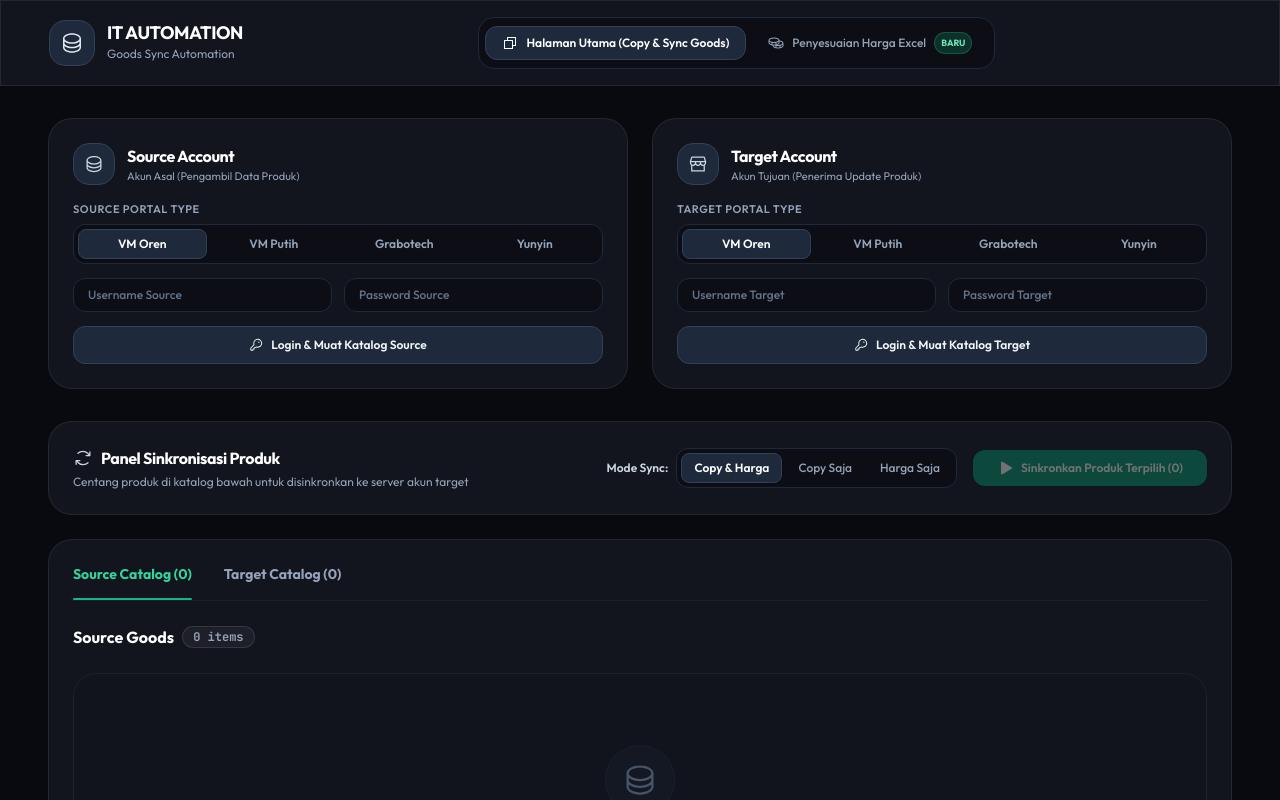
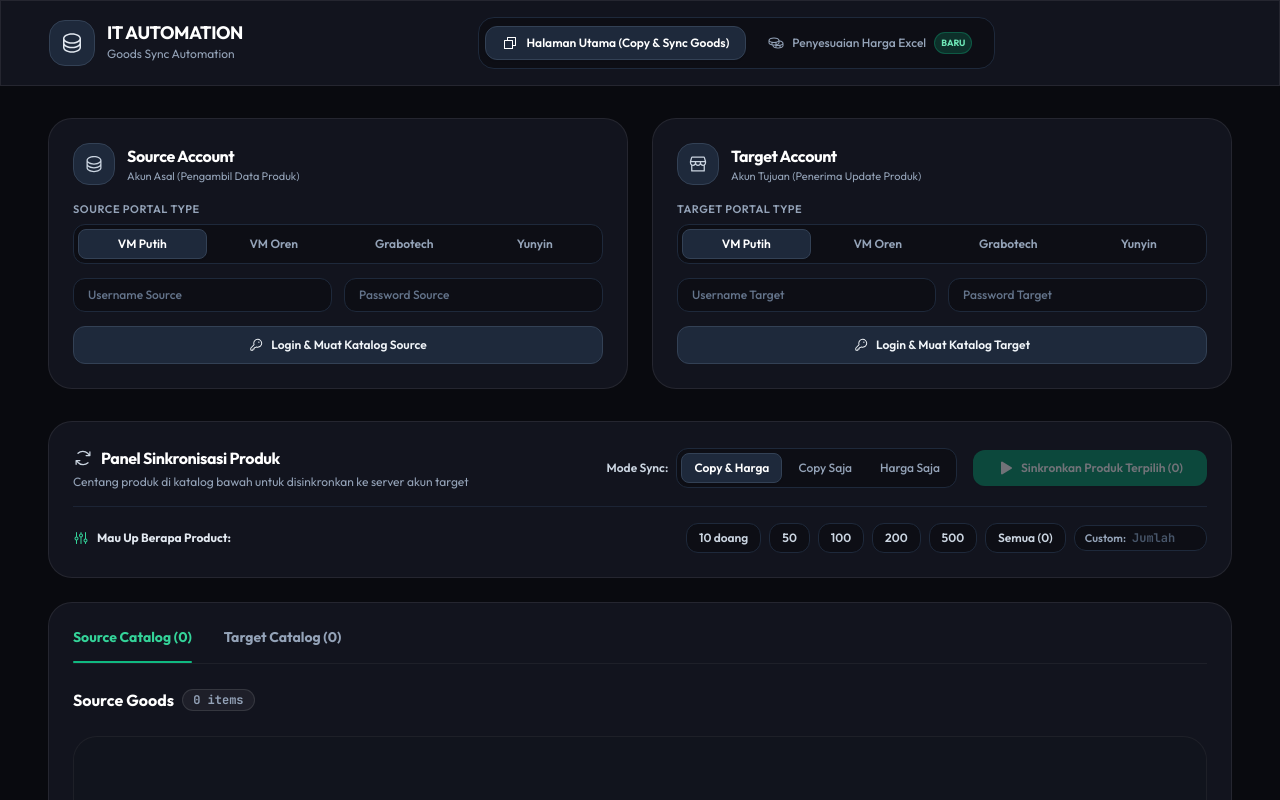
Before and after one commit to athuridha/tasmanjing, a React (Vite) app: page / in a window 1280 px wide. Shown: the top 800 px of the page. Built offline with nearby package versions, Linux system fonts and the light colour scheme.

Commit message:
feat: initialize App component with multi-account synchronization and Excel price adjustment features

```diff
--- a/src/App.jsx
+++ b/src/App.jsx
@@ -33,7 +33,7 @@ export default function App() {
   const [activeNavTab, setActiveNavTab] = useState('sync');
 
   // --- SOURCE ACCOUNT STATE ---
-  const [sourceType, setSourceType] = useState('main'); // 'main' (VM Oren), 'itspc' (VM Putih), 'grabotech' (Grabotech), 'yyvendor' (Yunyin)
+  const [sourceType, setSourceType] = useState('main'); // 'main' (VM Putih), 'itspc' (VM Oren), 'grabotech' (Grabotech), 'yyvendor' (Yunyin)
   const [sourceAccount, setSourceAccount] = useState('');
   const [sourcePwd, setSourcePwd] = useState('');
   const [sourceToken, setSourceToken] = useState('');
@@ -75,7 +75,7 @@ export default function App() {
   }, [sourceType]);
 
   // --- TARGET ACCOUNT STATE ---
-  const [targetType, setTargetType] = useState('main'); // Default to VM Oren ('main')
+  const [targetType, setTargetType] = useState('main'); // Default to VM Putih ('main')
   const [targetAccount, setTargetAccount] = useState('');
   const [targetPwd, setTargetPwd] = useState('');
   const [targetToken, setTargetToken] = useState('');
@@ -126,6 +126,8 @@ export default function App() {
 
   const [activeCatalogTab, setActiveCatalogTab] = useState('source'); // 'source' or 'target'
   const [selectedIds, setSelectedIds] = useState(new Set());
+  const [customLimit, setCustomLimit] = useState('');
+  const [activeLimitPreset, setActiveLimitPreset] = useState(null); // 10, 50, 100, 200, 500, 'all', 'custom', or null
 
   // Search & Category Filters
   const [searchQuery, setSearchQuery] = useState('');
@@ -426,6 +428,18 @@ export default function App() {
     });
   };
 
+  const handleSelectByLimit = (count) => {
+    const limit = parseInt(count, 10);
+    if (isNaN(limit) || limit <= 0) {
+      setSelectedIds(new Set());
+      setActiveLimitPreset(null);
+      return;
+    }
+    const selectedSlice = filteredGoods.slice(0, limit);
+    setSelectedIds(new Set(selectedSlice.map(g => g.uuid)));
+    setActiveLimitPreset(limit);
+  };
+
   // --- HANDLERS: SYNC GOODS TO TARGET ---
   const handleSyncGoods = async () => {
     if (isSyncing || selectedIds.size === 0 || !targetToken || !targetUser) return;
@@ -1041,7 +1055,7 @@ export default function App() {
                           : 'text-slate-400 hover:text-white'
                       }`}
                     >
-                      VM Oren
+                      VM Putih
                     </button>
                     <button
                       type="button"
@@ -1053,7 +1067,7 @@ export default function App() {
                           : 'text-slate-400 hover:text-white'
                       }`}
                     >
-                      VM Putih
+                      VM Oren
                     </button>
                     {!isVercel && (
                       <button
@@ -1195,7 +1209,7 @@ export default function App() {
                           : 'text-slate-400 hover:text-white'
                       }`}
                     >
-                      VM Oren
+                      VM Putih
                     </button>
                     <button
                       type="button"
@@ -1207,7 +1221,7 @@ export default function App() {
                           : 'text-slate-400 hover:text-white'
                       }`}
                     >
-                      VM Putih
+                      VM Oren
                     </button>
                     {!isVercel && (
                       <button
@@ -1375,11 +1389,103 @@ export default function App() {
                     type="button"
                     onClick={() => setShowConfirmModal(true)}
                     disabled={isSyncing || selectedIds.size === 0 || !targetToken}
-                    className="px-6 py-2.5 bg-emerald-600 hover:bg-emerald-500 text-white disabled:opacity-40 font-semibold text-xs rounded-xl flex items-center gap-2 transition-all shadow-sm"
+                    className="px-6 py-2.5 bg-emerald-600 hover:bg-emerald-500 text-white disabled:opacity-40 font-semibold text-xs rounded-xl flex items-center gap-2 transition-all shadow-sm active:scale-[0.98]"
                   >
                     <Play size={16} weight="fill" />
                     <span>Sinkronkan Produk Terpilih ({selectedIds.size})</span>
                   </button>
+                </div>
+              </div>
+
+              {/* Quick Product Limit / Batch Selection Controls */}
+              <div className="pt-4 border-t border-slate-800/80 flex flex-col md:flex-row md:items-center justify-between gap-3">
+                <div className="flex items-center gap-2">
+                  <Sliders size={16} className="text-emerald-400 shrink-0" />
+                  <span className="text-xs font-bold text-slate-200">Mau Up Berapa Product:</span>
+                  {selectedIds.size > 0 && (
+                    <span className="text-[11px] font-mono text-emerald-400 bg-emerald-500/10 px-2 py-0.5 rounded-md border border-emerald-500/20 font-semibold">
+                      Terpilih: {selectedIds.size} / {filteredGoods.length}
+                    </span>
+                  )}
+                </div>
+
+                <div className="flex flex-wrap items-center gap-2 text-xs">
+                  {[10, 50, 100, 200, 500].map((num) => {
+                    const isSelected = activeLimitPreset === num && selectedIds.size === Math.min(num, filteredGoods.length);
+                    return (
+                      <button
+                        key={num}
+                        type="button"
+                        onClick={() => {
+                          handleSelectByLimit(num);
+                          setCustomLimit('');
+                        }}
+                        className={`px-3 py-1.5 rounded-xl font-semibold transition-all active:scale-[0.98] ${
+                          isSelected
+                            ? 'bg-emerald-500 text-[#090a0f] font-bold border border-emerald-400 shadow-md shadow-emerald-500/20'
+                            : 'bg-[#0d0e15] hover:bg-slate-800 text-slate-300 border border-slate-800 hover:border-slate-700'
+                        }`}
+                      >
+                        {num === 10 ? '10 doang' : `${num}`}
+                      </button>
+                    );
+                  })}
+
+                  <button
+                    type="button"
+                    onClick={() => {
+                      handleSelectAll({ target: { checked: true } });
+                      setActiveLimitPreset('all');
+                      setCustomLimit('');
+                    }}
+                    className={`px-3 py-1.5 rounded-xl font-semibold transition-all active:scale-[0.98] ${
+                      activeLimitPreset === 'all' || (filteredGoods.length > 0 && selectedIds.size === filteredGoods.length)
+                        ? 'bg-emerald-500 text-[#090a0f] font-bold border border-emerald-400 shadow-md shadow-emerald-500/20'
+                        : 'bg-[#0d0e15] hover:bg-slate-800 text-slate-300 border border-slate-800 hover:border-slate-700'
+                    }`}
+                  >
+                    Semua ({filteredGoods.length})
+                  </button>
+
+                  {/* Custom Input Box */}
+                  <div className={`flex items-center gap-1.5 bg-[#0d0e15] border rounded-xl px-2.5 py-1 transition-all ${
+                    activeLimitPreset === 'custom' ? 'border-emerald-500 ring-1 ring-emerald-500/30' : 'border-slate-800 hover:border-slate-700'
+                  }`}>
+                    <span className="text-[11px] text-slate-400 font-semibold">Custom:</span>
+                    <input
+                      type="number"
+                      min="1"
+                      max={filteredGoods.length || 9999}
+                      placeholder="Jumlah"
+                      value={customLimit}
+                      onChange={(e) => {
+                        const val = e.target.value;
+                        setCustomLimit(val);
+                        if (val && !isNaN(val) && Number(val) > 0) {
+                          handleSelectByLimit(Number(val));
+                          setActiveLimitPreset('custom');
+                        } else if (val === '') {
+                          setSelectedIds(new Set());
+                          setActiveLimitPreset(null);
+                        }
+                      }}
+                      className="w-16 bg-transparent text-emerald-400 font-bold text-xs focus:outline-none placeholder-slate-600 font-mono"
+                    />
+                  </div>
+
+                  {selectedIds.size > 0 && (
+                    <button
+                      type="button"
+                      onClick={() => {
+                        setSelectedIds(new Set());
+                        setActiveLimitPreset(null);
+                        setCustomLimit('');
+                      }}
+                      className="px-2.5 py-1.5 bg-rose-500/10 hover:bg-rose-500/20 text-rose-400 border border-rose-500/20 rounded-xl text-[11px] font-semibold transition-all active:scale-[0.98]"
+                    >
+                      Reset
+                    </button>
+                  )}
                 </div>
               </div>
 
@@ -1746,8 +1852,8 @@ export default function App() {
                     onChange={(e) => setTargetType(e.target.value)}
                     className="w-full bg-[#12141d] border border-white/10 rounded-xl px-3 py-2.5 text-white focus:outline-none font-medium"
                   >
-                    <option value="main">VM Oren (SANY POS)</option>
-                    <option value="itspc">VM Putih (ITSPC)</option>
+                    <option value="main">VM Putih (SANY POS)</option>
+                    <option value="itspc">VM Oren (ITSPC)</option>
                     {!isVercel && <option value="grabotech">Grabotech</option>}
                     <option value="yyvendor">Yunyin</option>
                   </select>
@@ -2444,7 +2550,7 @@ export default function App() {
                 <div className="flex justify-between items-center">
                   <span className="text-slate-400 text-xs">Target Portal:</span>
                   <span className="font-bold text-sky-400 text-xs bg-sky-500/10 px-2.5 py-1 rounded-lg border border-sky-500/20">
-                    {targetType === 'grabotech' ? 'Grabotech' : targetType === 'itspc' ? 'VM Putih' : targetType === 'yyvendor' ? 'Yunyin' : 'VM Oren'}
+                    {targetType === 'grabotech' ? 'Grabotech' : targetType === 'itspc' ? 'VM Oren' : targetType === 'yyvendor' ? 'Yunyin' : 'VM Putih'}
                   </span>
                 </div>
 
```
